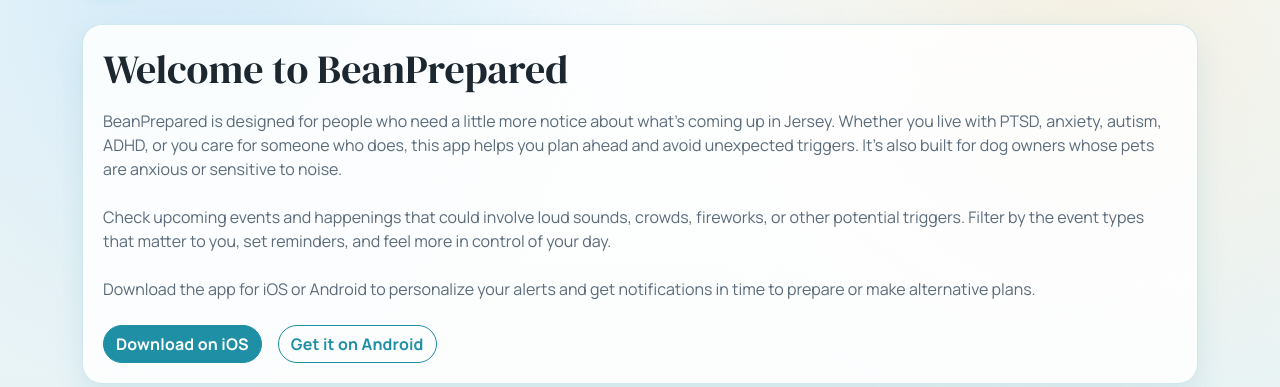
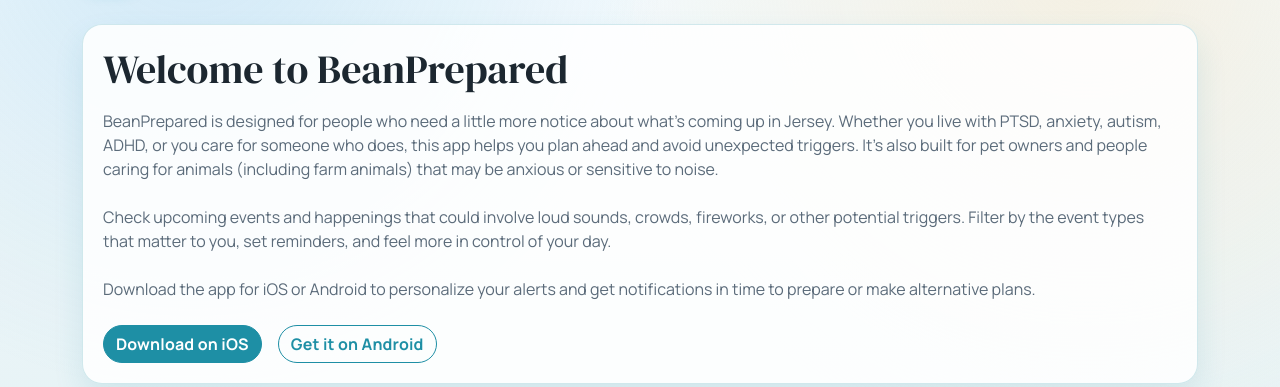
Before and after one commit to JSY-Ben/BeanPrepared, a PHP site: page /Web/home.php in a window 1280 px wide. Shown: the part 83-470 px from the top of the page. Run offline with PHP 8.4, Linux system fonts and the light colour scheme.

Commit message:
Including Farm Animals

```diff
--- a/public/home.php
+++ b/public/home.php
@@ -36,8 +36,8 @@
       <p class="brand-subtitle mb-4">
         BeanPrepared is designed for people who need a little more notice about what’s coming up in Jersey.
         Whether you live with PTSD, anxiety, autism, ADHD, or you care for someone who does, this app helps
-        you plan ahead and avoid unexpected triggers. It’s also built for dog owners whose pets are anxious
-        or sensitive to noise.
+        you plan ahead and avoid unexpected triggers. It’s also built for pet owners and people caring for
+        animals (including farm animals) that may be anxious or sensitive to noise.
       </p>
       <p class="brand-subtitle mb-4">
         Check upcoming events and happenings that could involve loud sounds, crowds, fireworks, or other
```
Also changed, not shown: 1 other file.
